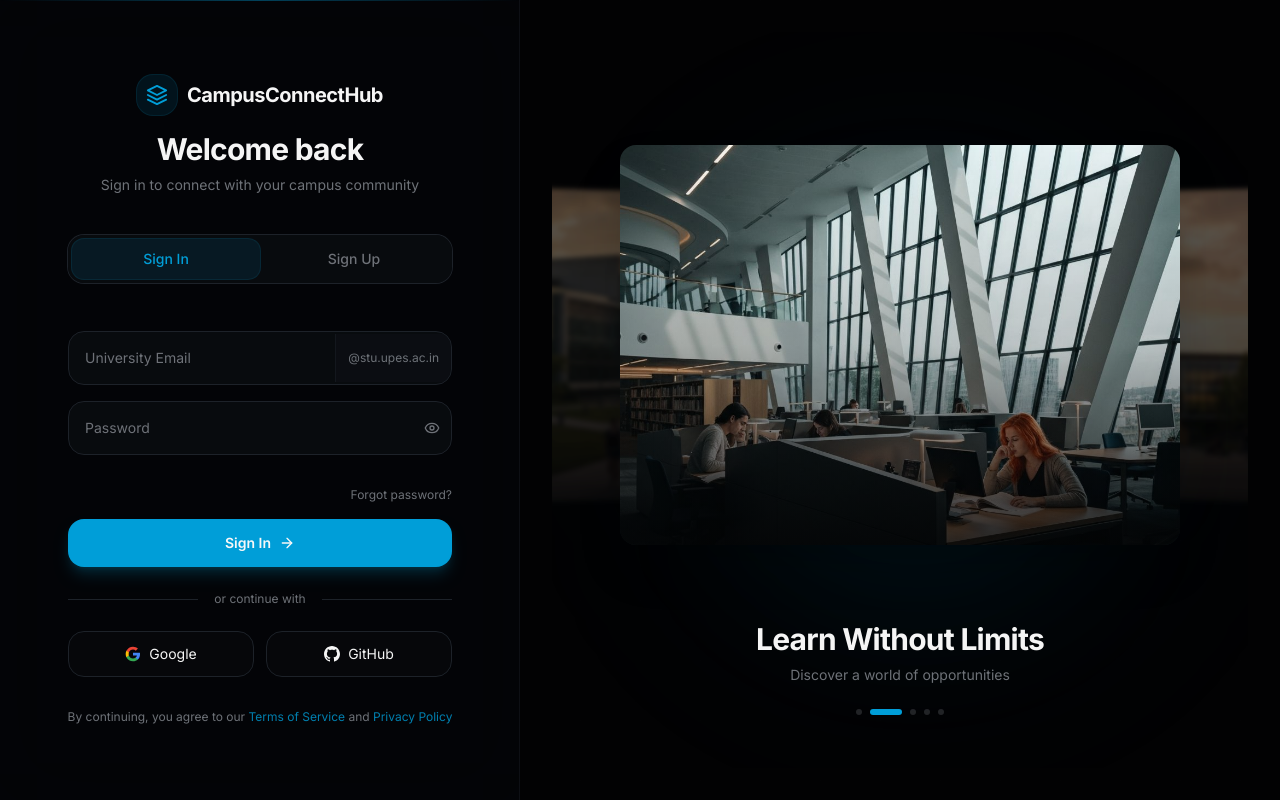
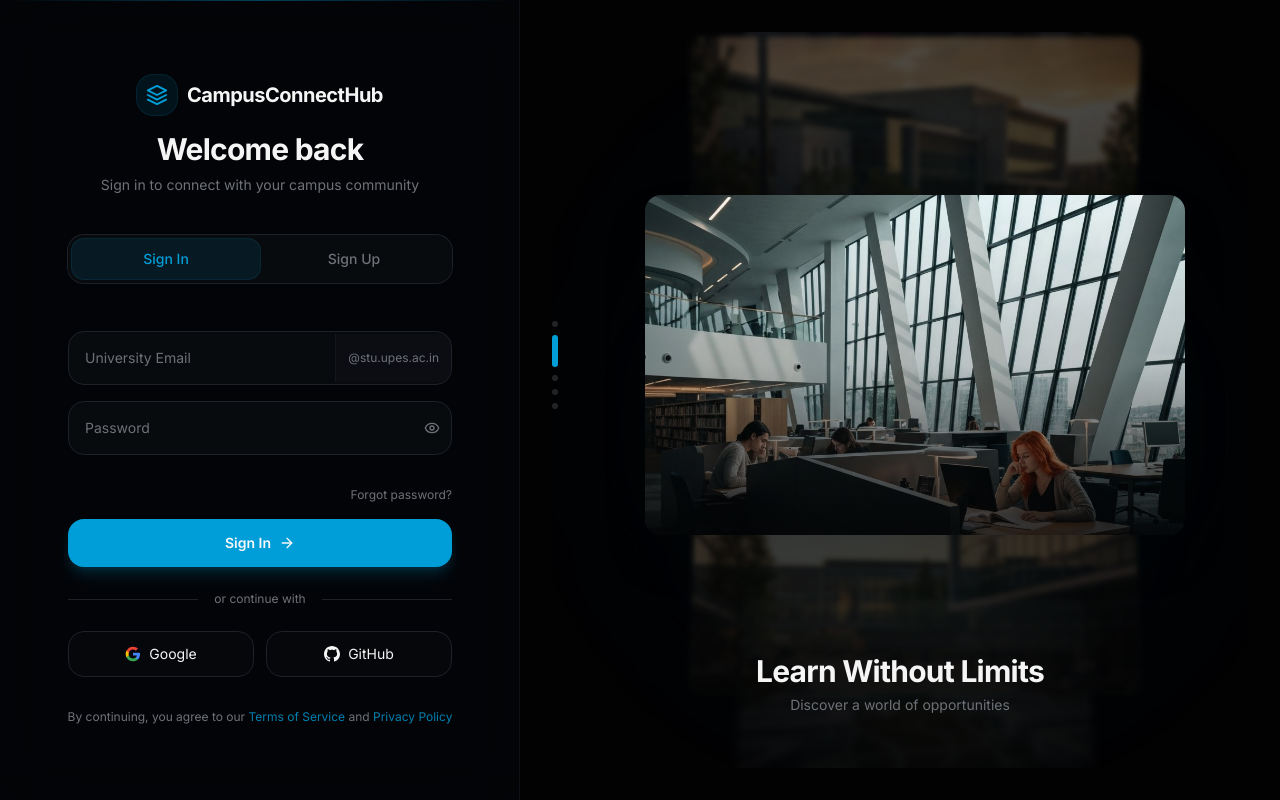
Before and after one commit to croakie-ai/v0-campus-connect-hub-authentication-interface, a Next.js app: page / in a window 1280 px wide. Built offline with nearby package versions, Linux system fonts and the light colour scheme.

Commit message:
feat: vertical 3D carousel with Y-axis stacking and depth perspective

```diff
--- a/components/campus-carousel.tsx
+++ b/components/campus-carousel.tsx
@@ -62,7 +62,7 @@ export function CampusCarousel() {
 
     if (isCenter) {
       return {
-        transform: "translateX(0) scale(1) perspective(1000px) rotateY(0deg)",
+        transform: "translateY(0) scale(1) perspective(1000px) rotateX(0deg)",
         zIndex: 30,
         opacity: 1,
         filter: "blur(0px) brightness(1)",
@@ -71,23 +71,23 @@ export function CampusCarousel() {
     if (isAdjacent) {
       const direction = wrappedDiff > 0 ? 1 : -1
       return {
-        transform: `translateX(${direction * 60}%) scale(0.78) perspective(1000px) rotateY(${direction * -8}deg)`,
+        transform: `translateY(${direction * 55}%) scale(0.82) perspective(1000px) rotateX(${direction * 6}deg)`,
         zIndex: 20,
-        opacity: 0.6,
-        filter: "blur(3px) brightness(0.6)",
+        opacity: 0.55,
+        filter: "blur(3px) brightness(0.55)",
       }
     }
     if (isSecondary) {
       const direction = wrappedDiff > 0 ? 1 : -1
       return {
-        transform: `translateX(${direction * 110}%) scale(0.6) perspective(1000px) rotateY(${direction * -12}deg)`,
+        transform: `translateY(${direction * 100}%) scale(0.65) perspective(1000px) rotateX(${direction * 10}deg)`,
         zIndex: 10,
-        opacity: 0.3,
+        opacity: 0.25,
         filter: "blur(6px) brightness(0.4)",
       }
     }
     return {
-      transform: "translateX(0) scale(0.4)",
+      transform: "translateY(0) scale(0.4)",
       zIndex: 0,
       opacity: 0,
       filter: "blur(10px) brightness(0.3)",
@@ -102,14 +102,38 @@ export function CampusCarousel() {
         <div className="absolute bottom-1/4 right-1/4 h-80 w-80 rounded-full bg-primary/5 blur-[100px]" />
       </div>
 
+      {/* Carousel + side indicators */}
+      <div className="relative flex w-full items-center justify-center gap-6">
+        {/* Vertical dots indicator */}
+        <div className="relative z-40 flex flex-col items-center gap-2">
+          {campusImages.map((_, index) => (
+            <button
+              key={index}
+              onClick={() => {
+                if (!isTransitioning) {
+                  setIsTransitioning(true)
+                  setActiveIndex(index)
+                  setTimeout(() => setIsTransitioning(false), 700)
+                }
+              }}
+              className={`w-1.5 rounded-full transition-all duration-500 ${
+                index === activeIndex
+                  ? "h-8 bg-primary"
+                  : "h-1.5 bg-muted-foreground/30 hover:bg-muted-foreground/50"
+              }`}
+              aria-label={`Go to slide ${index + 1}`}
+            />
+          ))}
+        </div>
+
         {/* Carousel container */}
-      <div className="relative flex h-[55vh] w-full items-center justify-center lg:h-[65vh]">
+        <div className="relative flex h-[55vh] flex-1 items-center justify-center lg:h-[70vh]">
           {campusImages.map((image, index) => {
             const style = getImageStyle(index)
             return (
               <div
                 key={image.src}
-              className="absolute h-[340px] w-[480px] overflow-hidden rounded-2xl shadow-2xl transition-all duration-700 ease-in-out lg:h-[400px] lg:w-[560px]"
+                className="absolute h-[240px] w-[380px] overflow-hidden rounded-2xl shadow-2xl transition-all duration-700 ease-in-out lg:h-[300px] lg:w-[480px] xl:h-[340px] xl:w-[540px]"
                 style={{
                   ...style,
                   transformStyle: "preserve-3d",
@@ -121,7 +145,7 @@ export function CampusCarousel() {
                   fill
                   className="object-cover"
                   priority={index === 0}
-                sizes="(max-width: 1024px) 480px, 560px"
+                  sizes="(max-width: 1024px) 380px, 540px"
                 />
                 {/* Gradient overlay */}
                 <div className="absolute inset-0 bg-gradient-to-t from-background/80 via-background/20 to-transparent" />
@@ -129,40 +153,19 @@ export function CampusCarousel() {
             )
           })}
         </div>
+      </div>
 
       {/* Caption */}
-      <div className="relative z-40 mt-4 text-center">
+      <div className="relative z-40 mt-2 text-center">
         <p
           className="font-[family-name:var(--font-heading)] text-2xl font-bold tracking-tight text-foreground transition-all duration-500 lg:text-3xl"
           key={activeIndex}
         >
           {campusImages[activeIndex].caption}
         </p>
-        <p className="mt-2 text-sm text-muted-foreground">
+        <p className="mt-1.5 text-sm text-muted-foreground">
           Discover a world of opportunities
         </p>
-      </div>
-
-      {/* Dots indicator */}
-      <div className="relative z-40 mt-6 flex items-center gap-2">
-        {campusImages.map((_, index) => (
-          <button
-            key={index}
-            onClick={() => {
-              if (!isTransitioning) {
-                setIsTransitioning(true)
-                setActiveIndex(index)
-                setTimeout(() => setIsTransitioning(false), 700)
-              }
-            }}
-            className={`h-1.5 rounded-full transition-all duration-500 ${
-              index === activeIndex
-                ? "w-8 bg-primary"
-                : "w-1.5 bg-muted-foreground/30 hover:bg-muted-foreground/50"
-            }`}
-            aria-label={`Go to slide ${index + 1}`}
-          />
-        ))}
       </div>
     </div>
   )
```
Also changed, not shown: 1 other file (tests, documents, lock files or other folders). Lines whose indentation alone changed are shown as unchanged.
